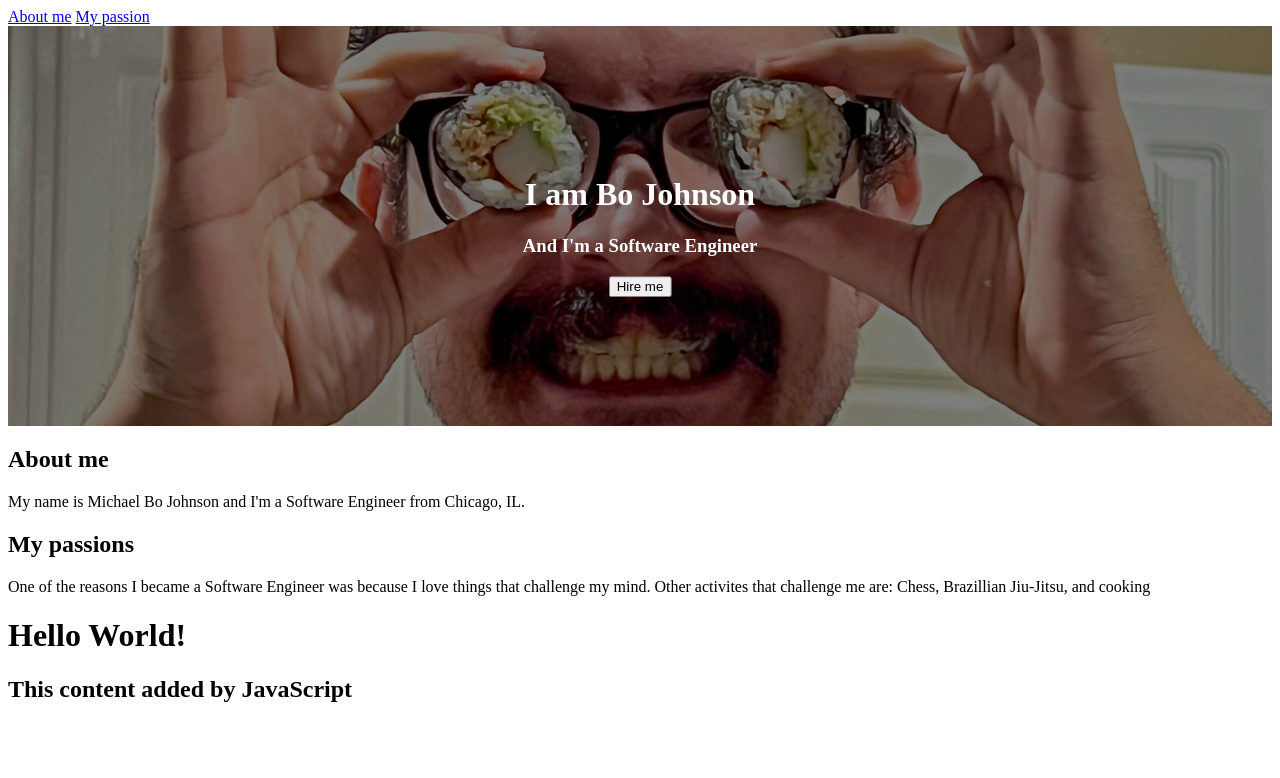
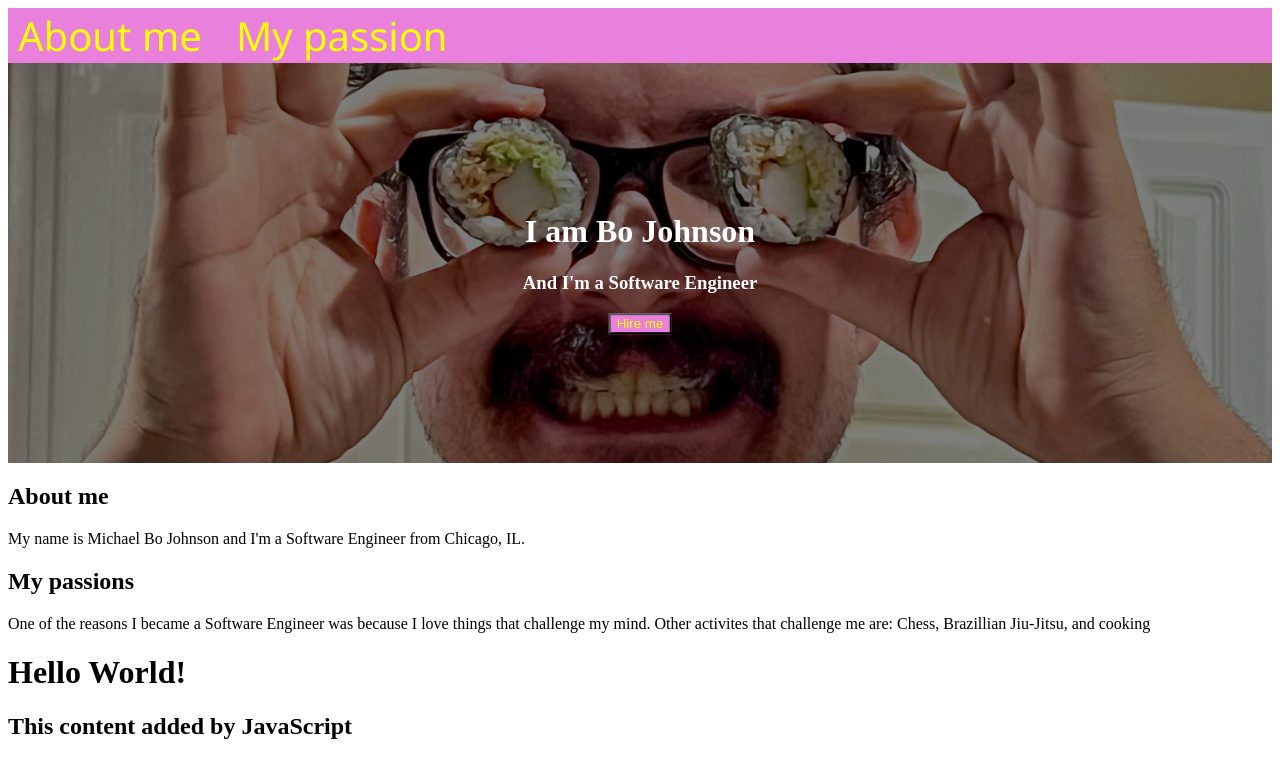
Before and after one commit to MichaelBoJohnson/my-personal-website, a plain HTML site: page index.html in a window 1280 px wide. Drawn offline with Linux system fonts and the light colour scheme.

Commit message:
adjusted styling of hero banner and header nav bar

```diff
--- a/css/style.css
+++ b/css/style.css
@@ -3,6 +3,20 @@
 
   body, html {
     height: 100%;
+}
+
+header {
+    background-color: rgb(233, 128, 219);
+
+}
+
+header a {
+    color: yellow;
+    text-decoration: none;
+    font-size: 40px;
+    margin-right: 20px;
+    padding-left: 10px;
+    font-family:'Segoe UI', Tahoma, Geneva, Verdana, sans-serif;
 }
 
 /* The hero image */
@@ -23,5 +37,10 @@
     top: 50%;
     left: 50%;
     transform: translate(-50%, -50%);
-    color: white;
+    color: rgb(255, 255, 255);
   }
+
+  button {
+      background-color:rgb(233, 128, 219);
+      color: yellow;
+  }
```
